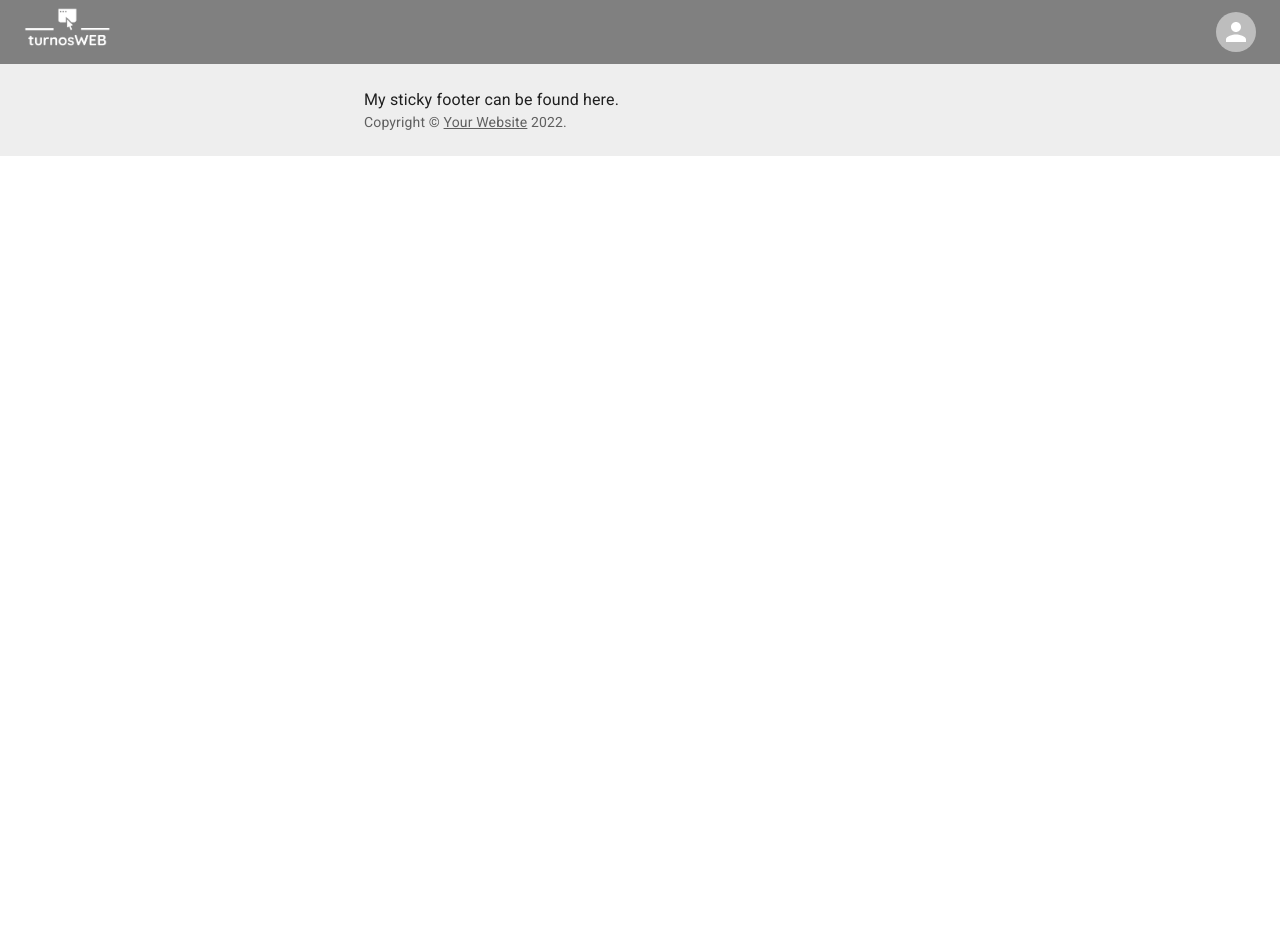
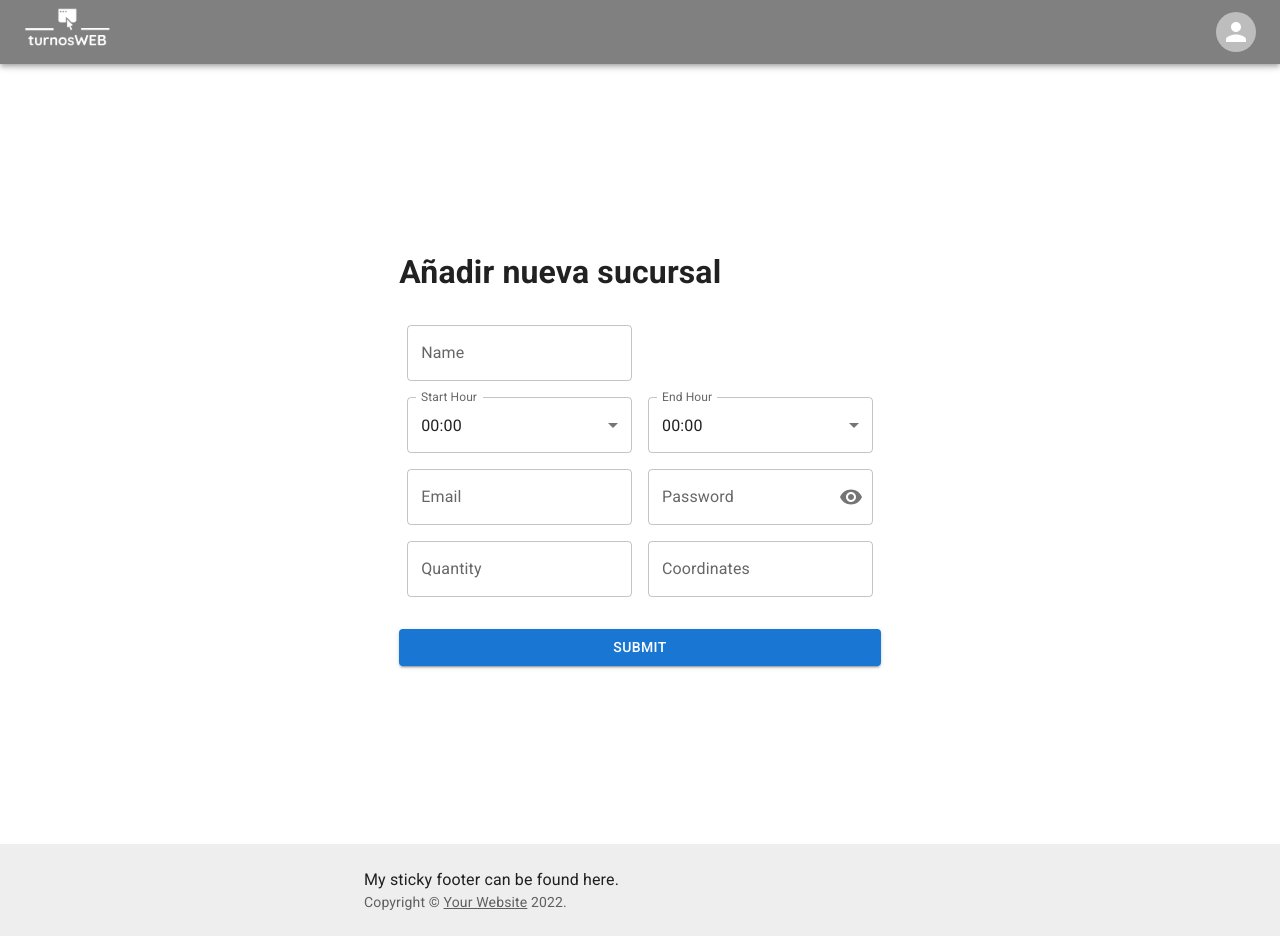
Before and after one commit to santiagocata/frontend-turnosWEB, a React (Create React App) app: page /admin in a window 1280 px wide. Before the commit the page ends 800 px from the top, so only its background shows below. Built offline with nearby package versions, Linux system fonts and the light colour scheme.

Commit message:
Basic AdminView

```diff
--- a/src/App.js
+++ b/src/App.js
@@ -4,18 +4,19 @@ import Login from "./components/Login";
 import Navbar from "./components/Navbar";
 import ResponsiveGrid from "./commons/Grid";
 import Footer from "./components/Footer";
+import AdminView from "./components/AdminView";
 
 function App() {
   return (
     <>
       <Navbar />
-
       <Routes>
         <Route path="/" element={<ResponsiveGrid />} />
         <Route path="/register" element={<Register />} />
         <Route path="/login" element={<Login />} />
+        <Route path="/admin" element={<AdminView />} />
       </Routes>
-        <Footer />
+      <Footer />
     </>
   );
 }
--- /dev/null
+++ b/src/components/AdminView.jsx
@@ -0,0 +1,184 @@
+import {
+  FormControl,
+  TextField,
+  Select,
+  MenuItem,
+  Box,
+  OutlinedInput,
+  InputAdornment,
+  IconButton,
+  InputLabel,
+} from "@mui/material";
+import Button from "@mui/material/Button";
+import Visibility from "@mui/icons-material/Visibility";
+import VisibilityOff from "@mui/icons-material/VisibilityOff";
+import { useEffect, useState } from "react";
+
+const AdminView = () => {
+  const [state, setState] = useState({
+    name: "",
+    password: "",
+    hours: "",
+    turnQuantity: "",
+    email: "",
+    coordinates: "",
+    showPassword: false,
+  });
+  const [hours, setHours] = useState(["00:00"]);
+
+  useEffect(() => {
+    const array = ["00:00"];
+    for (let i = 1; i <= 24; i++) {
+      array.push(`${i}:00`);
+    }
+    setHours(array);
+  }, []);
+
+  const style = { m: 1, width: "25ch" };
+
+  const handleClickShowPassword = () => {
+    setState({
+      ...state,
+      showPassword: !state.showPassword,
+    });
+  };
+
+  const handleChange = (e) => {
+    setState({ ...state, [e.target.name]: e.target.value });
+  };
+
+  const handleSubmit = (e) => {
+    e.preventDefault();
+    console.log(state);
+  };
+
+  return (
+    <Box
+      display="flex"
+      height={780}
+      alignItems="center"
+      justifyContent="center"
+    >
+      <Box>
+        <h1>Añadir nueva sucursal</h1>
+        <Box
+          sx={{ display: "flex", flexWrap: "wrap", flexDirection: "column" }}
+        >
+          <Box>
+            <TextField
+              sx={style}
+              id="outlined-basic"
+              label="Name"
+              name="name"
+              variant="outlined"
+              onChange={handleChange}
+            ></TextField>
+          </Box>
+          <Box>
+            <FormControl sx={style}>
+              <InputLabel id="demo-simple-select-label">Start Hour</InputLabel>
+              <Select
+                labelId="demo-simple-select-label"
+                id="demo-simple-select"
+                name="hours"
+                defaultValue={hours[0]}
+                label="Start Hour"
+                onChange={handleChange}
+              >
+                {hours.map((value, index) => {
+                  return (
+                    <MenuItem key={index} value={value}>
+                      {value}
+                    </MenuItem>
+                  );
+                })}
+              </Select>
+            </FormControl>
+            <FormControl sx={style}>
+              <InputLabel id="demo-simple-select-label">End Hour</InputLabel>
+              <Select
+                labelId="demo-simple-select-label"
+                id="demo-simple-select"
+                name="hours"
+                defaultValue={hours[0]}
+                label="End Hour"
+                onChange={handleChange}
+              >
+                {hours.map((value, index) => {
+                  return (
+                    <MenuItem key={index} value={value}>
+                      {value}
+                    </MenuItem>
+                  );
+                })}
+              </Select>
+            </FormControl>
+          </Box>
+          <Box>
+            <TextField
+              sx={style}
+              id="outlined-basic"
+              label="Email"
+              variant="outlined"
+              name="email"
+              onChange={handleChange}
+            ></TextField>
+
+            <FormControl sx={style} variant="outlined">
+              <InputLabel htmlFor="outlined-adornment-password">
+                Password
+              </InputLabel>
+              <OutlinedInput
+                id="outlined-adornment-password"
+                type={state.showPassword ? "text" : "password"}
+                name="password"
+                onChange={handleChange}
+                endAdornment={
+                  <InputAdornment position="end">
+                    <IconButton
+                      aria-label="toggle password visibility"
+                      onClick={handleClickShowPassword}
+                      edge="end"
+                    >
+                      {state.showPassword ? <VisibilityOff /> : <Visibility />}
+                    </IconButton>
+                  </InputAdornment>
+                }
+                label="Password"
+              />
+            </FormControl>
+          </Box>
+          <Box>
+            <TextField
+              sx={style}
+              id="outlined-basic"
+              label="Quantity"
+              type="number"
+              name="turnQuantity"
+              variant="outlined"
+              onChange={handleChange}
+            ></TextField>
+            <TextField
+              sx={style}
+              id="outlined-basic"
+              label="Coordinates"
+              name="coordinates"
+              variant="outlined"
+              onChange={handleChange}
+            ></TextField>
+          </Box>
+          <Button
+            type="submit"
+            variant="contained"
+            sx={{ mt: 3, mb: 2 }}
+            onClick={handleSubmit}
+          >
+            Submit
+          </Button>
+        </Box>
+      </Box>
+    </Box>
+  );
+};
+
+export default AdminView;
```
